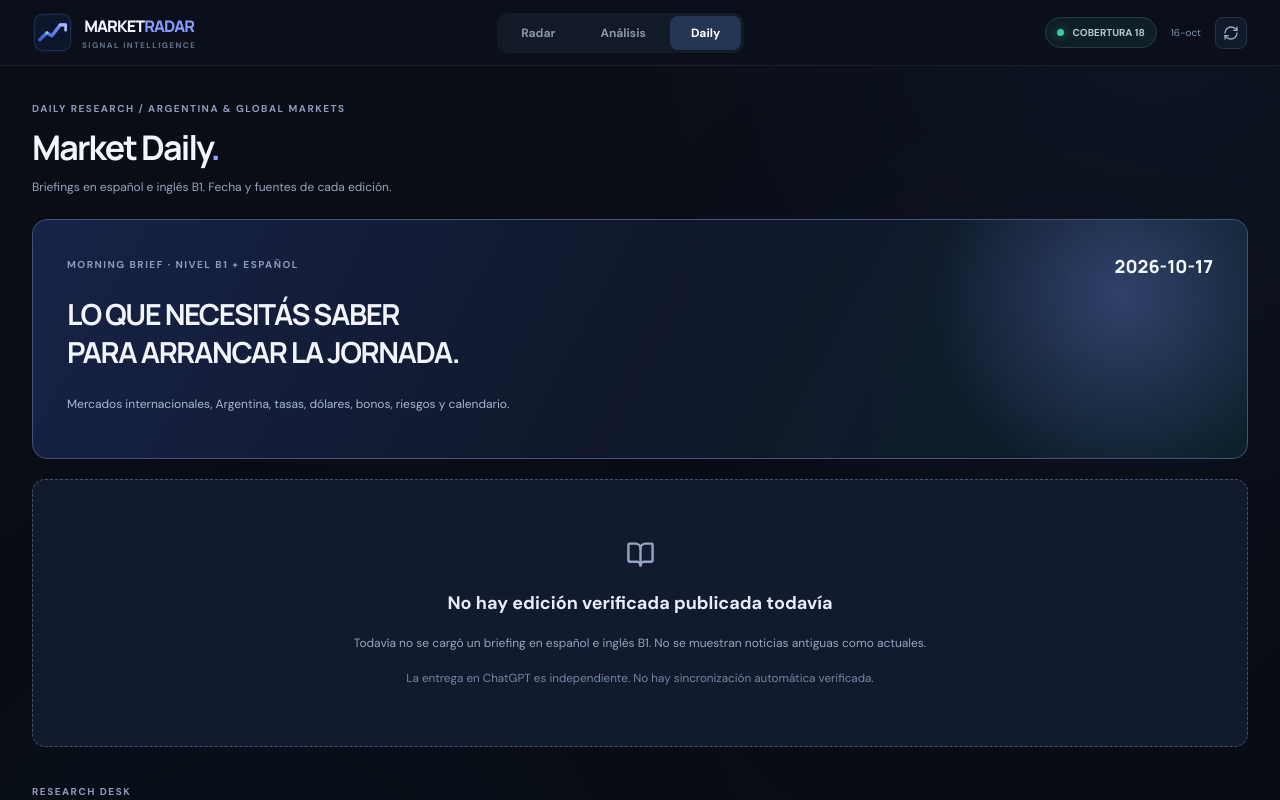
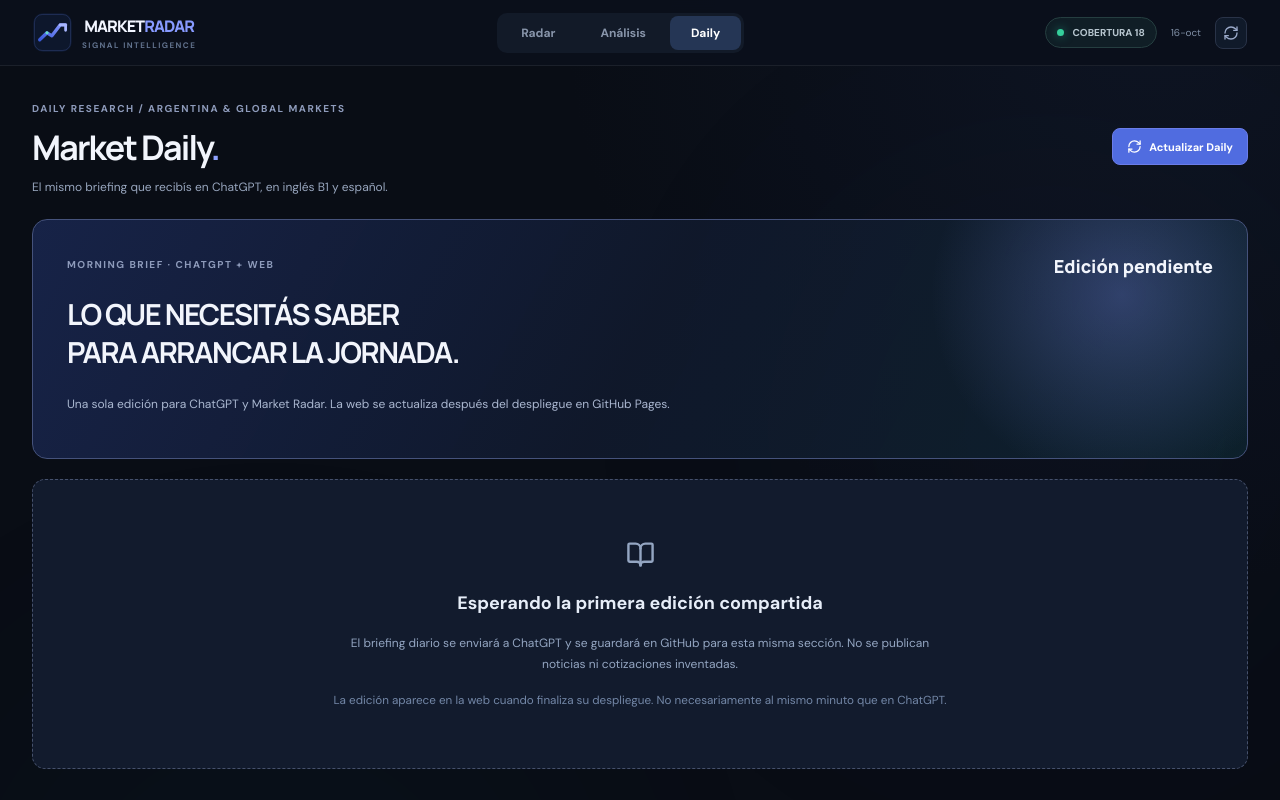
Before and after one commit to alejo02025/marketdata, a React (Vite) app: page / in a window 1280 px wide. Both pictures are taken after a click on the button "Daily". Shown: the top 800 px of the page. Built offline with nearby package versions, Linux system fonts and the light colour scheme; the HTML template or start-up script is replaced by a standard one.

Commit message:
feat(daily): display canonical ChatGPT briefing and refresh GitHub Pages edition on focus or demand

```diff
--- a/src/App.tsx
+++ b/src/App.tsx
@@ -71,6 +71,8 @@ export default function App(){
  const [ticker,setTicker]=useState('GOOGL');
  const [snapshot,setSnapshot]=useState<Snapshot|null>(()=>readLocal<Snapshot|null>('market-radar-snapshot-v3',null));
  const [daily,setDaily]=useState<Daily|null>(null);
+ const [dailyLoading,setDailyLoading]=useState(false);
+ const [dailyError,setDailyError]=useState('');
  const [loading,setLoading]=useState(true);
  const [error,setError]=useState('');
  const [query,setQuery]=useState('');
@@ -93,12 +95,31 @@ export default function App(){
  },[]);
  useEffect(()=>{fetchData()},[fetchData]);
  useEffect(()=>{saveLocal('market-radar-watch-v1',watch)},[watch]);
+ const fetchDaily=useCallback(async()=>{
+  setDailyLoading(true);
+  try{
+   const response=await fetch(import.meta.env.BASE_URL+'data/daily.json?cache='+Date.now(),{cache:'no-store'});
+   if(!response.ok)throw new Error('No se pudo consultar la edición de GitHub Pages.');
+   const edition:Daily=await response.json();
+   if(edition.schema!==1||typeof edition.bodyMarkdown!=='string'||!['awaiting','published'].includes(edition.status))
+    throw new Error('El formato del briefing publicado no es válido.');
+   if(edition.status==='published'&&(!edition.bodyMarkdown.trim()||!/\\d{4}-\\d{2}-\\d{2}/.test(edition.date)))
+    throw new Error('La edición publicada está incompleta.');
+   setDaily(edition);setDailyError('');
+  }catch(e){setDailyError(e instanceof Error?e.message:'No se pudo actualizar la edición.');}
+  finally{setDailyLoading(false);}
+ },[]);
+ useEffect(()=>{void fetchDaily()},[fetchDaily]);
+ // A GitHub Pages deployment can finish while Daily is open. Refresh on entry,
+ // when returning to the tab, and every five minutes without reloading the app.
  useEffect(()=>{
-  fetch(import.meta.env.BASE_URL+'data/daily.json?cache='+Date.now(),{cache:'no-store'})
-   .then(r=>{if(!r.ok)throw new Error('Sin edición');return r.json()})
-   .then((d:Daily)=>{if(d.schema===1&&typeof d.bodyMarkdown==='string')setDaily(d)})
-   .catch(()=>setDaily(null));
- },[]);
+  if(page!=='daily')return;
+  void fetchDaily();
+  const onVisible=()=>{if(document.visibilityState==='visible')void fetchDaily()};
+  document.addEventListener('visibilitychange',onVisible);
+  const handle=window.setInterval(()=>{void fetchDaily()},300000);
+  return ()=>{document.removeEventListener('visibilitychange',onVisible);window.clearInterval(handle)};
+ },[page,fetchDaily]);
  const current=assets[ticker];
  const latestSession=Object.values(assets).map(a=>a.lastSession).sort().slice(-1)[0];
  const runDate=latestSession?displayDate(latestSession):null;
@@ -230,10 +251,13 @@ export default function App(){
   </>:<div className="simple-empty"><Info size={20}/><div><b>Sin datos disponibles</b><span>Este ticker requiere un histórico verificado.</span></div></div>}
  </>}
  {page==='daily'&&<>
-  <div className="page-title"><div><span className="eyebrow">DAILY RESEARCH / ARGENTINA & GLOBAL MARKETS</span><h1>Market Daily<span>.</span></h1><p>Briefings en español e inglés B1. Fecha y fuentes de cada edición.</p></div>{daily?.status==='published'&&<button className="copy-button" onClick={copyDaily}><Copy size={15}/> Copiar briefing exacto</button>}</div>
-  <div className="daily-hero"><div><span className="eyebrow">MORNING BRIEF · NIVEL B1 + ESPAÑOL</span><h2>LO QUE NECESITÁS SABER<br/>PARA ARRANCAR LA JORNADA.</h2><p>Mercados internacionales, Argentina, tasas, dólares, bonos, riesgos y calendario.</p></div><div className="daily-date">{daily?.date||new Date().toLocaleDateString('en-CA',{timeZone:'America/Argentina/Buenos_Aires'})}</div></div>
-  {daily?.status==='published'&&daily.bodyMarkdown.trim()?<article className="daily-article"><div className="daily-meta"><BookOpen size={17}/> Edición {daily.date} · edición publicada · sin sincronización automática con ChatGPT</div><ReactMarkdown remarkPlugins={[remarkGfm]}>{daily.bodyMarkdown}</ReactMarkdown></article>:
-    <section className="daily-pending"><BookOpen size={29}/><h3>No hay edición verificada publicada todavía</h3><p>Todavía no se cargó un briefing en español e inglés B1. No se muestran noticias antiguas como actuales.</p><small>La entrega en ChatGPT es independiente. No hay sincronización automática verificada.</small></section>}
+  <div className="page-title"><div><span className="eyebrow">DAILY RESEARCH / ARGENTINA & GLOBAL MARKETS</span><h1>Market Daily<span>.</span></h1><p>El mismo briefing que recibís en ChatGPT, en inglés B1 y español.</p></div>
+   <div className="daily-actions"><button className="copy-button" onClick={()=>void fetchDaily()} disabled={dailyLoading}><RefreshCw size={15}/> {dailyLoading?'Consultando…':'Actualizar Daily'}</button>{daily?.status==='published'&&<button className="copy-button" onClick={copyDaily}><Copy size={15}/> Copiar texto exacto</button>}</div>
+  </div>
+  <div className="daily-hero"><div><span className="eyebrow">MORNING BRIEF · CHATGPT + WEB</span><h2>LO QUE NECESITÁS SABER<br/>PARA ARRANCAR LA JORNADA.</h2><p>Una sola edición para ChatGPT y Market Radar. La web se actualiza después del despliegue en GitHub Pages.</p></div><div className="daily-date">{daily?.status==='published'?daily.date:'Edición pendiente'}</div></div>
+  {dailyError&&<div className="source-warning"><Info size={15}/> {dailyError} {daily?.status==='published'?'Se mantiene la última edición cargada.':'Intentá actualizar más tarde.'}</div>}
+  {daily?.status==='published'&&daily.bodyMarkdown.trim()?<article className="daily-article"><div className="daily-meta"><BookOpen size={17}/> Edición {daily.date} · archivo publicado en GitHub · mismo texto canónico del briefing del chat</div><ReactMarkdown remarkPlugins={[remarkGfm]}>{daily.bodyMarkdown}</ReactMarkdown></article>:
+    <section className="daily-pending"><BookOpen size={29}/><h3>Esperando la primera edición compartida</h3><p>El briefing diario se enviará a ChatGPT y se guardará en GitHub para esta misma sección. No se publican noticias ni cotizaciones inventadas.</p><small>La edición aparece en la web cuando finaliza su despliegue. No necesariamente al mismo minuto que en ChatGPT.</small></section>}
   <div className="module-header"><div><span className="eyebrow">RESEARCH DESK</span><h2>Fuentes prioritarias</h2></div></div><div className="source-grid">{sourceLinks.map(s=><a key={s.label} href={s.url} target="_blank" rel="noopener noreferrer" className="source-tile"><span>{s.label.slice(0,1)}</span><h3>{s.label}</h3><p>{s.description}</p><ExternalLink size={15}/></a>)}</div>
  </>}
  </main></div>;
```
